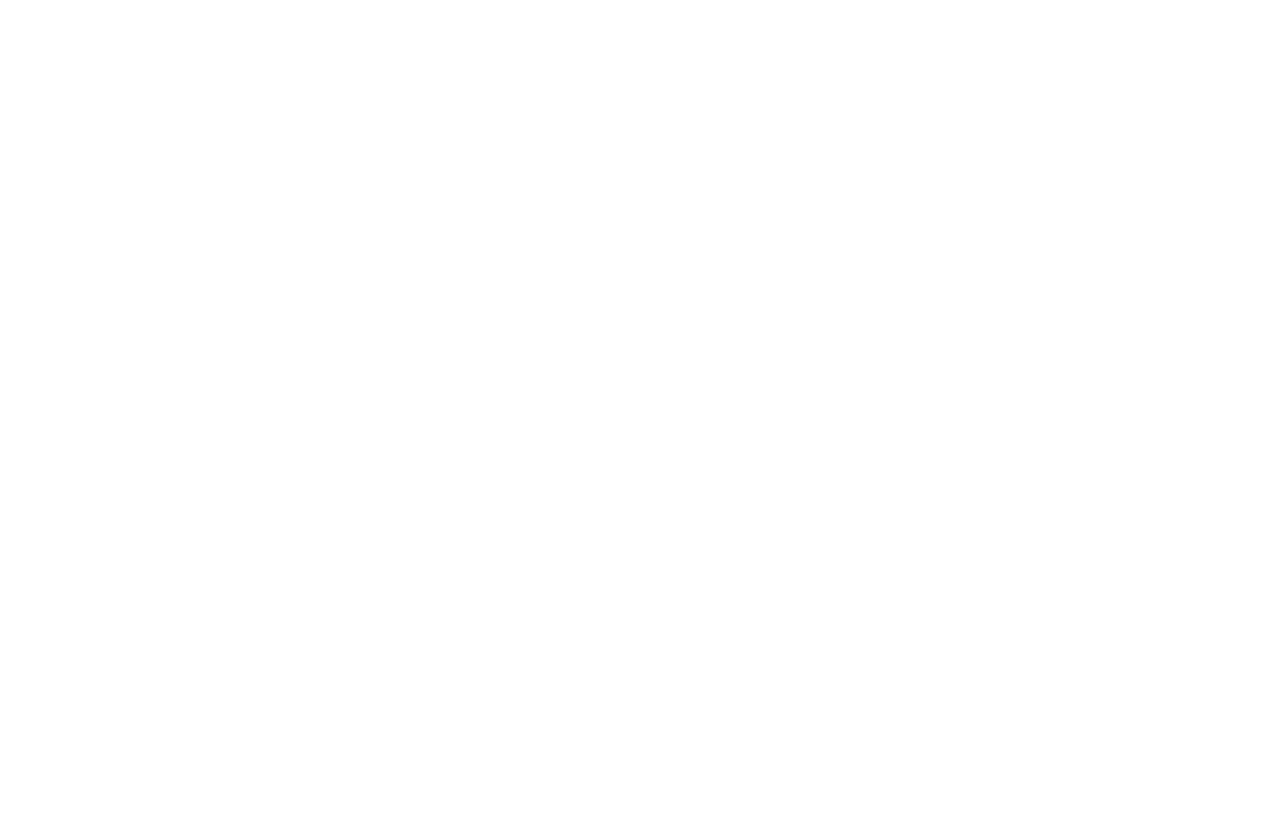
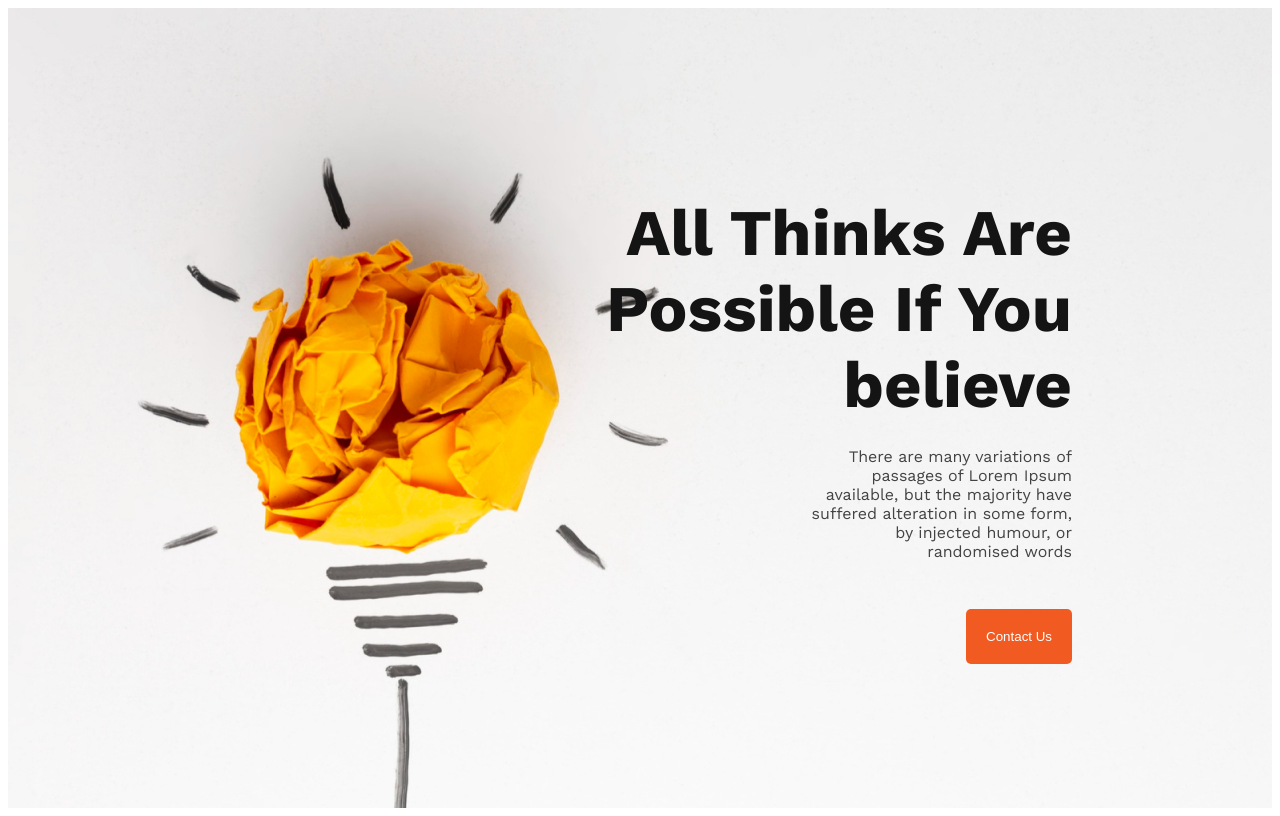
Before and after one commit to sadia111-a/my-new-year-project, a plain HTML site: page index.html in a window 1280 px wide. Drawn offline with nearby package versions, Linux system fonts and the light colour scheme.

Commit message:
first page done

```diff
--- a/index.html
+++ b/index.html
@@ -1,15 +1,34 @@
 <!DOCTYPE html>
 <html lang="en">
+
 <head>
     <meta charset="UTF-8">
     <meta name="viewport" content="width=device-width, initial-scale=1.0">
     <title>My new year projects</title>
+    <link rel="preconnect" href="https://fonts.googleapis.com">
+<link rel="preconnect" href="https://fonts.gstatic.com" crossorigin>
+<link href="https://fonts.googleapis.com/css2?family=Open+Sans:wght@400;700;800&family=Rubik:wght@300&family=Ubuntu:ital,wght@0,300;0,400;1,300&family=Work+Sans:ital,wght@0,400;0,700;1,800&display=swap" rel="stylesheet">
     <link rel="stylesheet" href="styles.css">
 </head>
+
 <body>
     <header>
+        <div class="banner-container">
 
+
+                <!-- <img src="images/banner/banner1.png" alt=""> -->
+
+            <div class="banner">
+                <h1 class="banner-heading">All Thinks Are <br> Possible If You <br>  believe</h1>
+                <p class="banner-description">There are many variations of passages of Lorem Ipsum available, but the majority have suffered
+                    alteration in some form, by injected humour, or randomised words</p>
+                <button class="btn">Contact Us</button>
+            </div>
+
+        </div>
     </header>
+
+
 
     <main>
 
@@ -20,4 +39,5 @@
     </footer>
 
 </body>
+
 </html>
--- a/styles.css
+++ b/styles.css
@@ -0,0 +1,44 @@
+body{
+    font-family: 'Open Sans', sans-serif;
+font-family: 'Rubik', sans-serif;
+font-family: 'Ubuntu', sans-serif;
+font-family: 'Work Sans', sans-serif;
+}
+.banner-container{
+   background-image: url('images/banner/banner1.png');
+   /* width: 1600px; */
+   height: 800px;
+   display: flex;
+   text-align: right;
+   justify-content: center;
+   align-items: center;
+}
+.banner{
+   margin-right: 200px;
+}
+.banner-heading{
+    color:  #151414;
+    text-align: right;
+    font-family: Work Sans;
+    font-size: 65px;
+    margin-bottom: 24px;
+    font-weight: 700;
+
+}
+.banner-description{
+    color:  #444343;
+    text-align: right;
+    font-family: Work Sans;
+    font-size: 16px;
+    margin-left: 800px;
+    font-weight: 400;
+
+}
+.btn{
+    border-radius: 5px;
+    background: #F15B22;
+    color: white;
+    padding: 20px;
+    border: 0px;
+    margin-top: 32px;
+}
```
